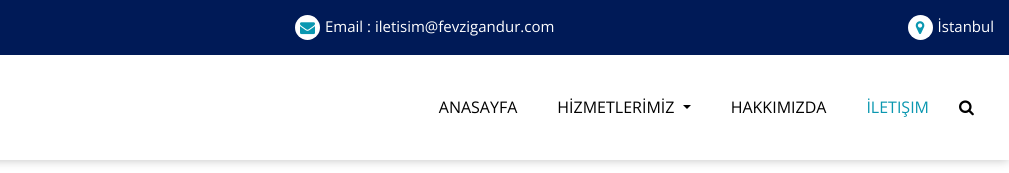
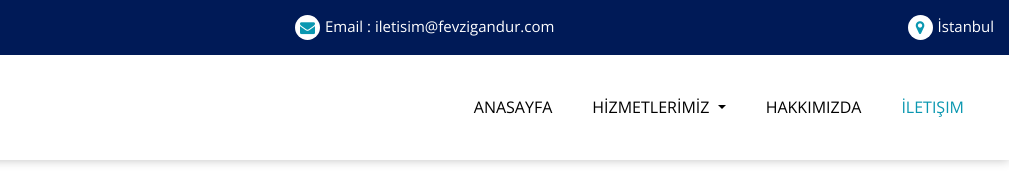
Before and after one commit to Kerem-Ishik/Kerem-Ishik.github.io, a plain HTML site: page contact.html in a window 1280 px wide. Shown: the top 173 px of the page, 271-1280 px from the left. Drawn offline with nearby package versions, Linux system fonts and the light colour scheme; some packages are replaced by stand-ins of ours.

Commit message:
removed search button

```diff
--- a/contact.html
+++ b/contact.html
@@ -124,17 +124,6 @@
                                             >İletişim</a
                                         >
                                     </li>
-                                    <form class="form-inline">
-                                        <button
-                                            class="btn my-2 my-sm-0 nav_search-btn"
-                                            type="submit"
-                                        >
-                                            <i
-                                                class="fa fa-search"
-                                                aria-hidden="true"
-                                            ></i>
-                                        </button>
-                                    </form>
                                 </ul>
                             </div>
                         </nav>
```
Also changed, not shown: about.html (+0 -11 lines), denizyolu-tasimaciligi.html (+0 -11 lines), havayolu-tasimaciligi.html (+0 -11 lines), index.html (+0 -11 lines), service.html (+0 -11 lines), teklif-al.html (+0 -11 lines).
